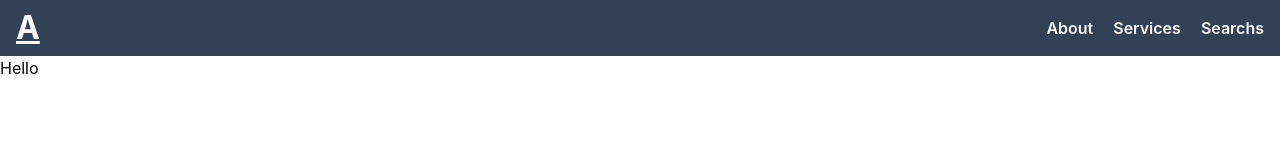
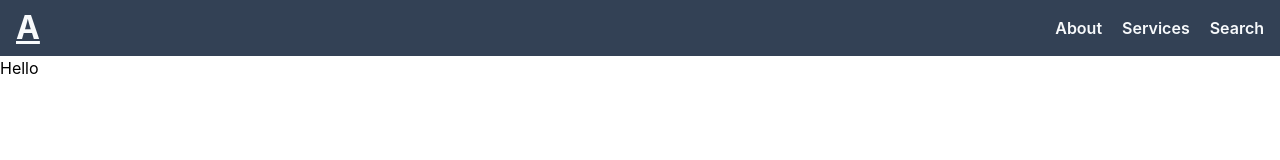
Before and after one commit to satyam73/search-colors, a React (Vite) app: page / in a window 1280 px wide. Shown: the top 160 px of the page. Built offline with nearby package versions, Linux system fonts and the light colour scheme.

Commit message:
fix: typo in header constants

```diff
--- a/src/components/Header/header.constants.ts
+++ b/src/components/Header/header.constants.ts
@@ -13,7 +13,7 @@ export const HEADER_ITEMS : HeaderItem[] = [
   },
   {
     id: 'search',
-    name: 'Searchs',
+    name: 'Search',
     link: '/search'
   },
 ];
```
